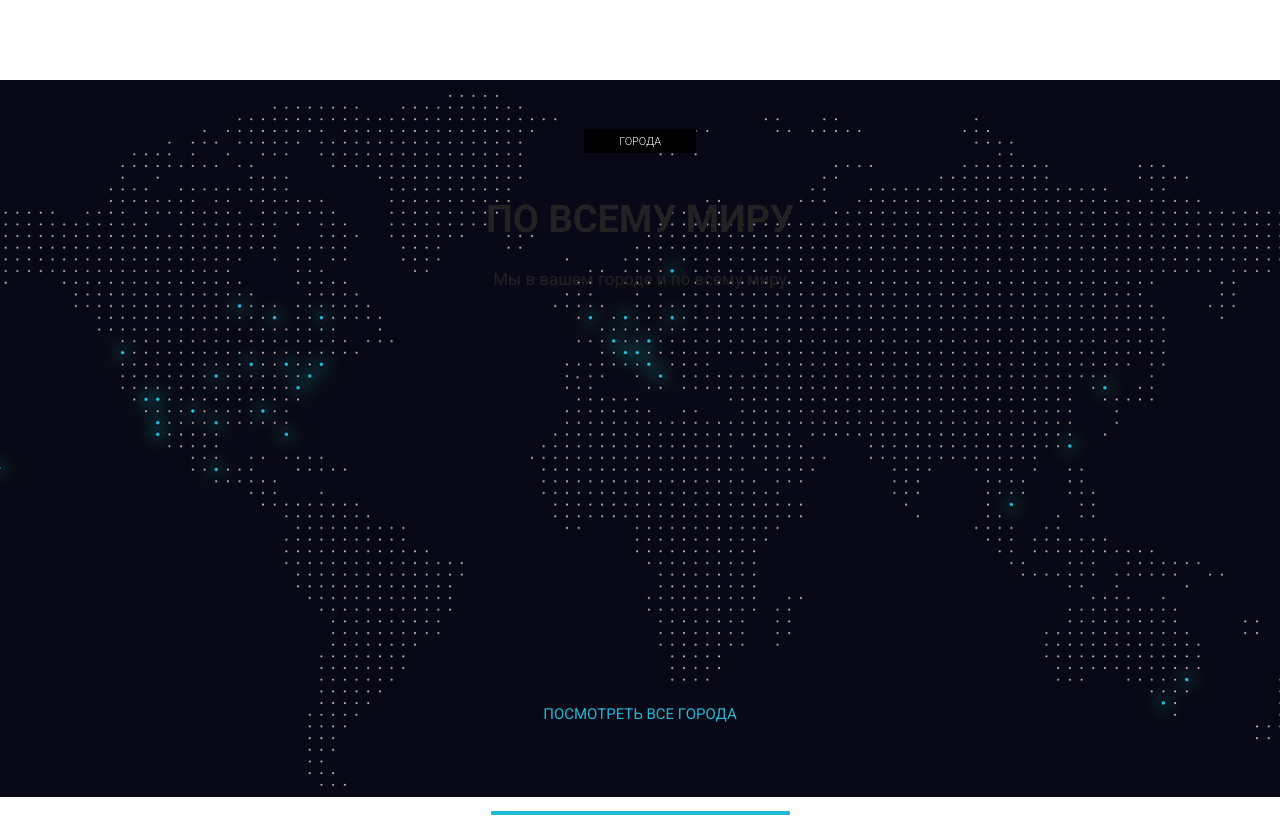
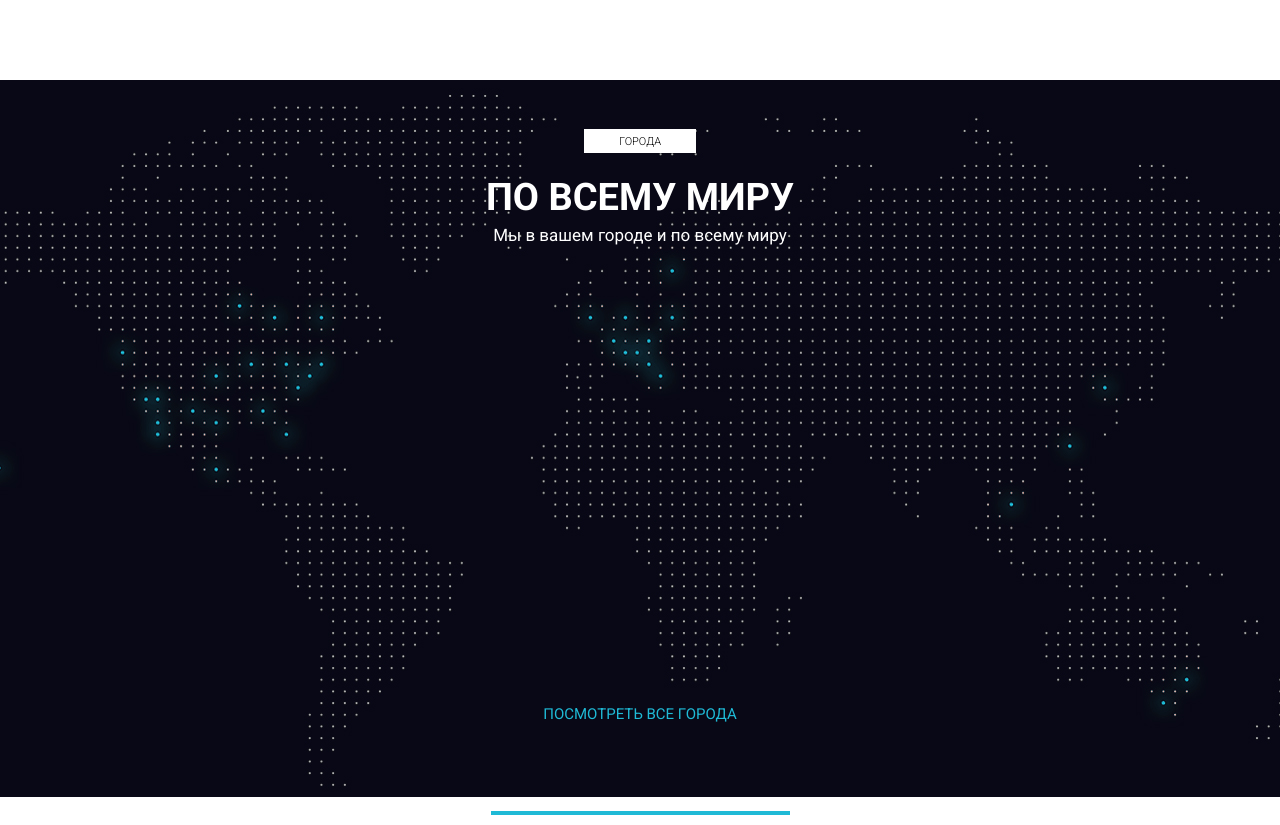
Before and after one commit to VitVassilenko/Uber, a plain HTML site: page index.html in a window 1280 px wide. Shown: the part 4560-5385 px from the top of the page. Drawn offline with Linux system fonts and the light colour scheme.

Commit message:
minor fixes 1

```diff
--- a/index.html
+++ b/index.html
@@ -343,9 +343,9 @@
 
 <section class="world">
     <div class="container">
-        <div class="label label_white label_min">города</div>
-        <h2 class="title title_white">По всему миру</h2>
-        <div class="subtitle subtitle_white">Мы в вашем городе и по всему миру</div>
+        <div class="label label_w label_min">города</div>
+        <h2 class="title title_w">По всему миру</h2>
+        <div class="subtitle subtitle_w">Мы в вашем городе и по всему миру</div>
 
         <a href="#" class="world_link">посмотреть все города</a>
     </div>
--- a/sass/style.sass
+++ b/sass/style.sass
@@ -413,6 +413,8 @@ footer
 		width: 160px
 		display: flex
 		justify-content: space-between
+		i:hover
+			color: #008ed6
 		&_item
 			display: flex
 			justify-content: center
```
Also changed, not shown: css/style.min.css, 1 other file.
